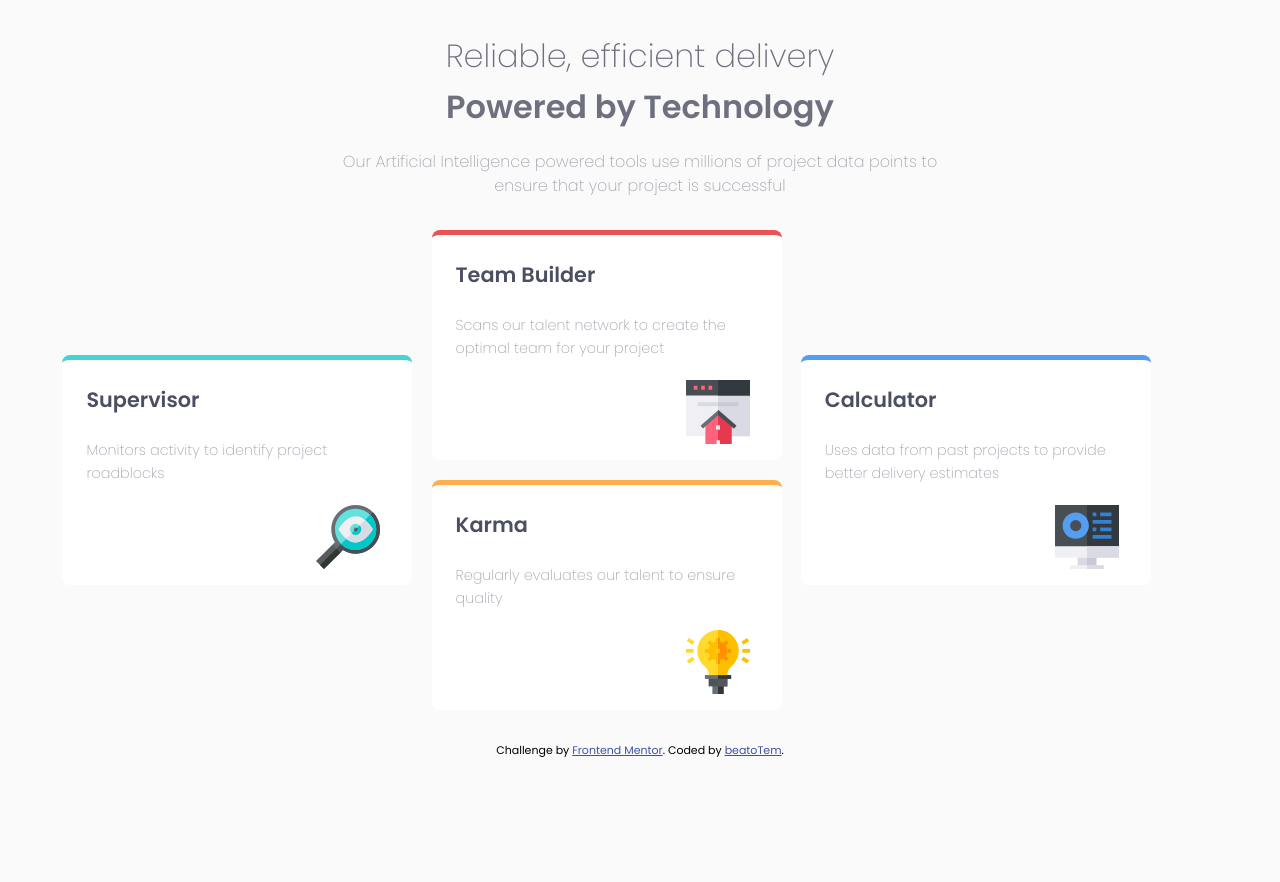
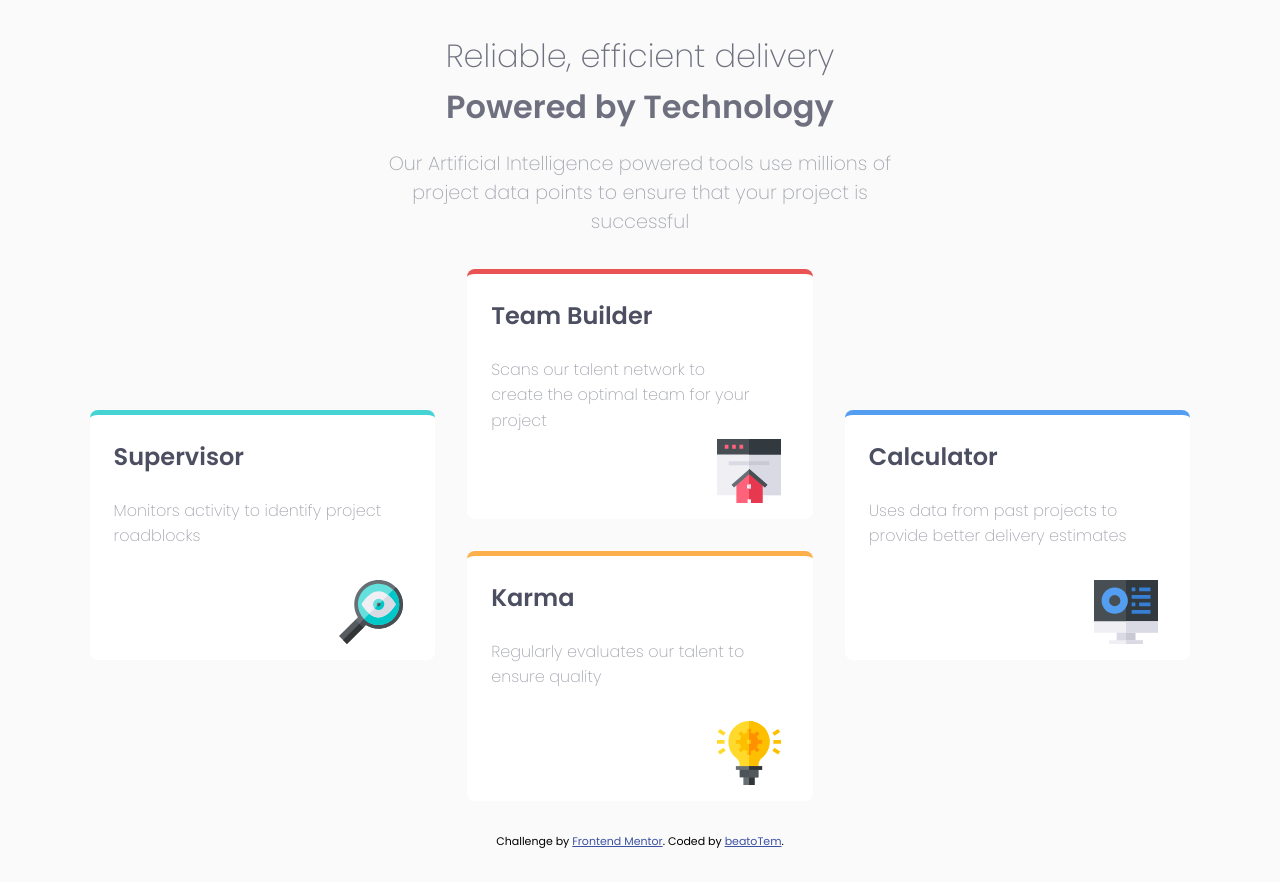
Before and after one commit to iamlearner0/Four-card-feature-section, a plain HTML site: page index.html in a window 1280 px wide. Before the commit the page ends 800 px from the top, so only its background shows below. Drawn offline with Linux system fonts and the light colour scheme.

Commit message:
adjusted the width of the grid box

```diff
--- a/styles.css
+++ b/styles.css
@@ -13,12 +13,13 @@ body {
   width: 100%;
   background-color: hsl(0, 0%, 98%);
   padding: 2rem;
+  margin: 0 auto;
 }
 
 .header {
   text-align: center;
   margin: 0 auto;
-  width: 50%;
+  width: 45%;
 }
 
 .first--header {
@@ -38,19 +39,16 @@ body {
   color: hsl(229, 6%, 66%);
   font-weight: 200;
   line-height: 1.5;
-}
-
-.main {
-  width: 95%;
-  margin: 0 auto;
+  font-size: 1.2rem;
 }
 
 .grid-box {
   margin: 2rem auto;
   display: grid;
+  grid-template-rows: 1fr 1fr 1fr 1fr;
   grid-template-columns: 1fr 1fr 1fr;
-  grid-template-columns: 1fr 1fr 1fr 1fr;
-  gap: 1.2rem;
+  gap: 2rem;
+  padding: 0 3.6rem;
   width: 100%;
 }
 
@@ -58,8 +56,7 @@ body {
   background-color: #fff;
   padding: 1.5rem;
   width: 100%;
-  min-width: 350px;
-  height: 230px;
+  height: 250px;
   border-radius: 0.5rem;
   position: relative;
 }
@@ -67,13 +64,13 @@ body {
 .container-title {
   color: hsl(234, 12%, 34%);
   margin-bottom: 1.5rem;
-  font-size: 1.3rem;
+  font-size: 1.5rem;
 }
 
 .container p {
-  max-width: 100%;
+  max-width: 90%;
   color: hsl(229, 6%, 66%);
-  font-size: 0.9rem;
+  font-size: 1rem;
   font-weight: 200;
   line-height: 1.6;
 }
```
